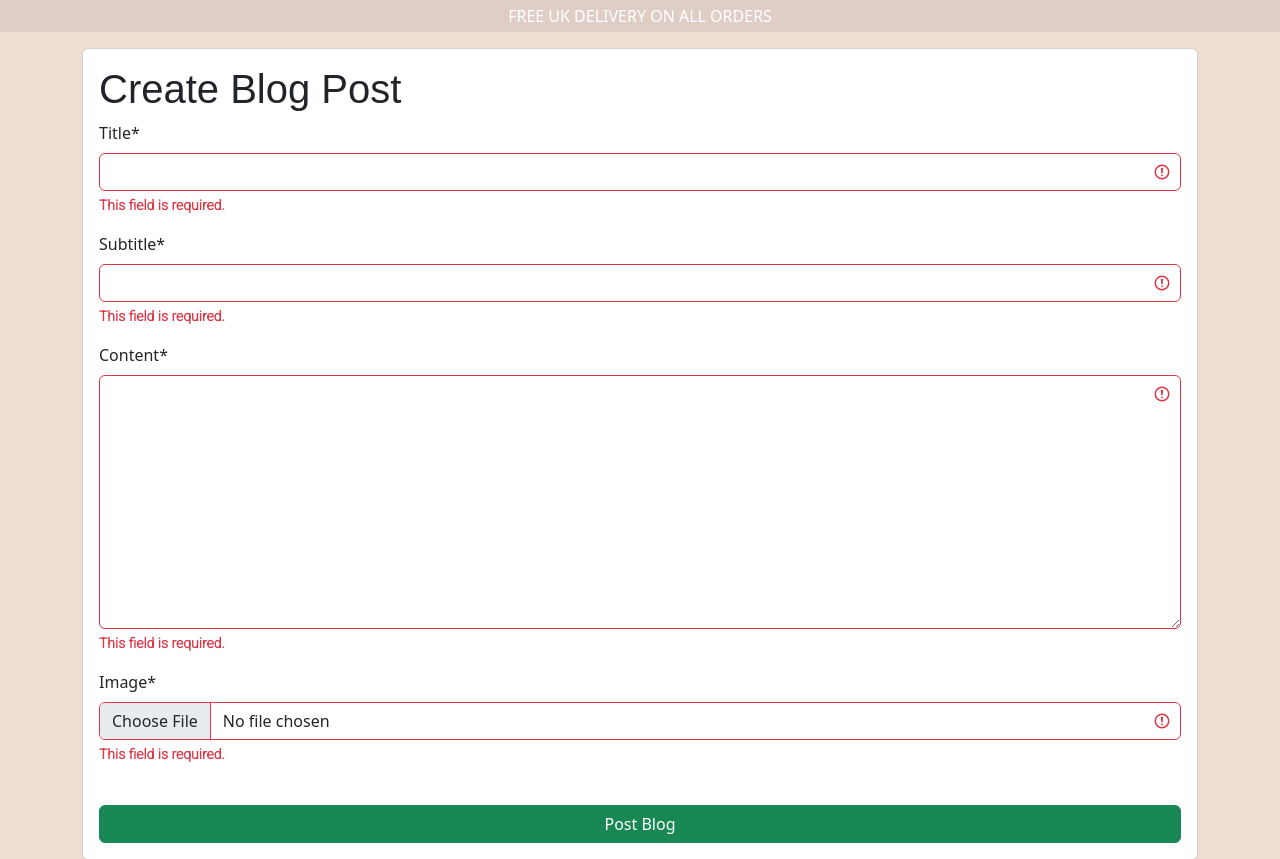
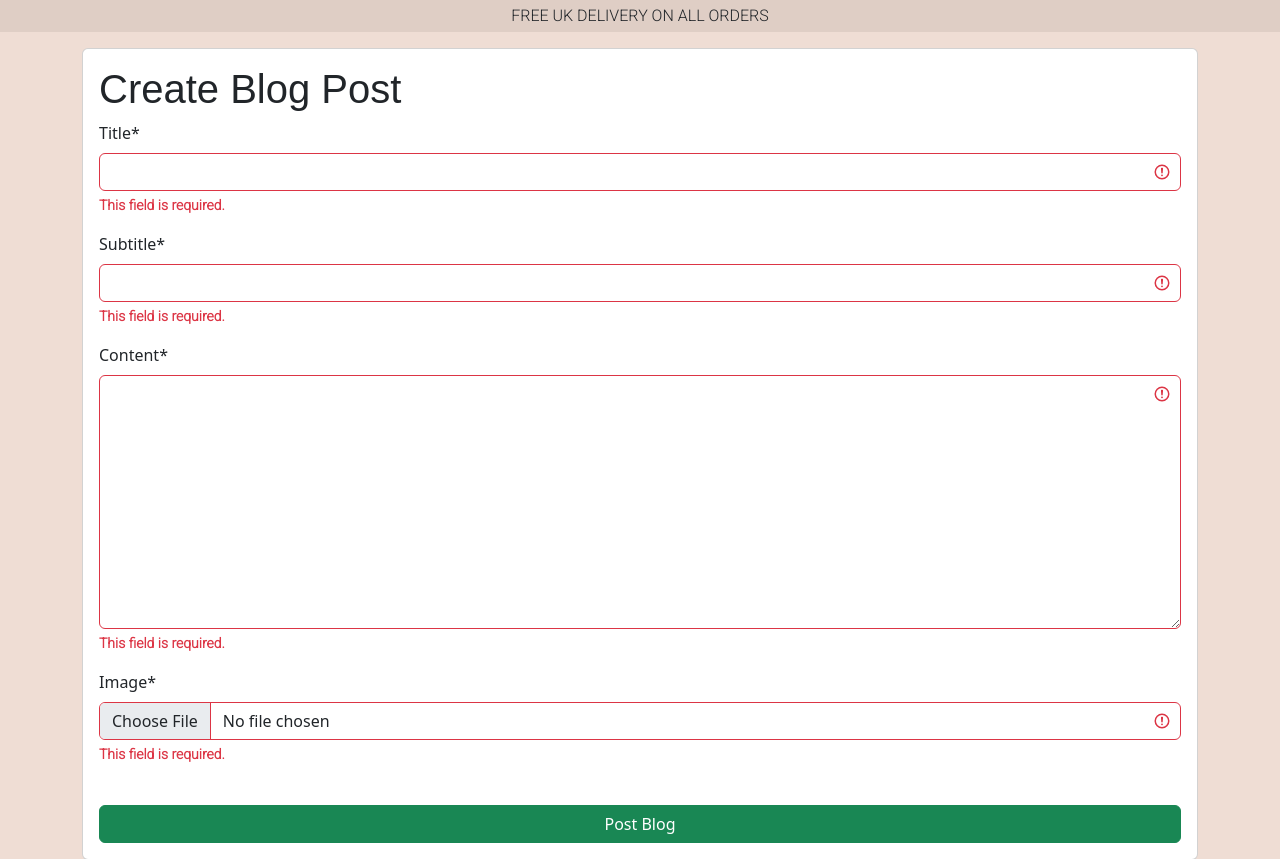
Before and after one commit to jdj0/milestone4-enoughalready, a Django app: page /blog_create/ in a window 1280 px wide. Shown: the part 56-915 px from the top of the page. Run offline with Django 4.2, Linux system fonts and the light colour scheme; the visitor is signed in with stand-in values (Sample User, id 1); some libraries are stand-ins or nearby versions; some web fonts are replaced.

Commit message:
Darken free delivery banner text in base.html

```diff
--- a/blog/views.py
+++ b/blog/views.py
@@ -5,7 +5,8 @@ from django.views.generic.edit import DeleteView
 from django.contrib.admin.views.decorators import staff_member_required
 from django.contrib import messages
 from .models import Blog, Comment
-from .forms import BlogUpdateForm, BlogCreateForm, CommentForm, CommentUpdateForm
+from .forms import BlogUpdateForm, BlogCreateForm, CommentForm, \
+    CommentUpdateForm
 
 
 def blog(request):
--- a/static/css/base.css
+++ b/static/css/base.css
@@ -23,7 +23,7 @@ p {
 
 .delivery-banner{
     background-color: #dfcec5;
-    color: white;
+    font-family: 'Roboto', sans-serif;
 }
 
 .nav-item {
```
